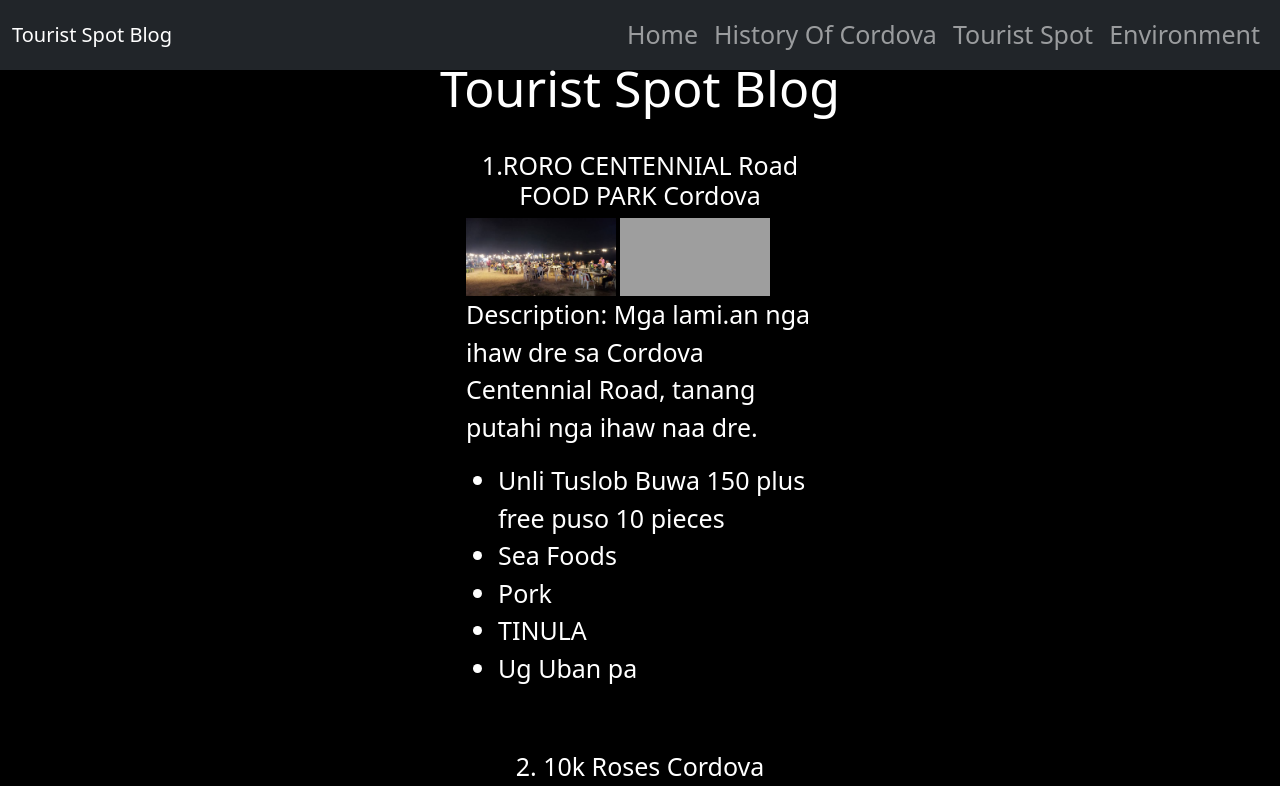
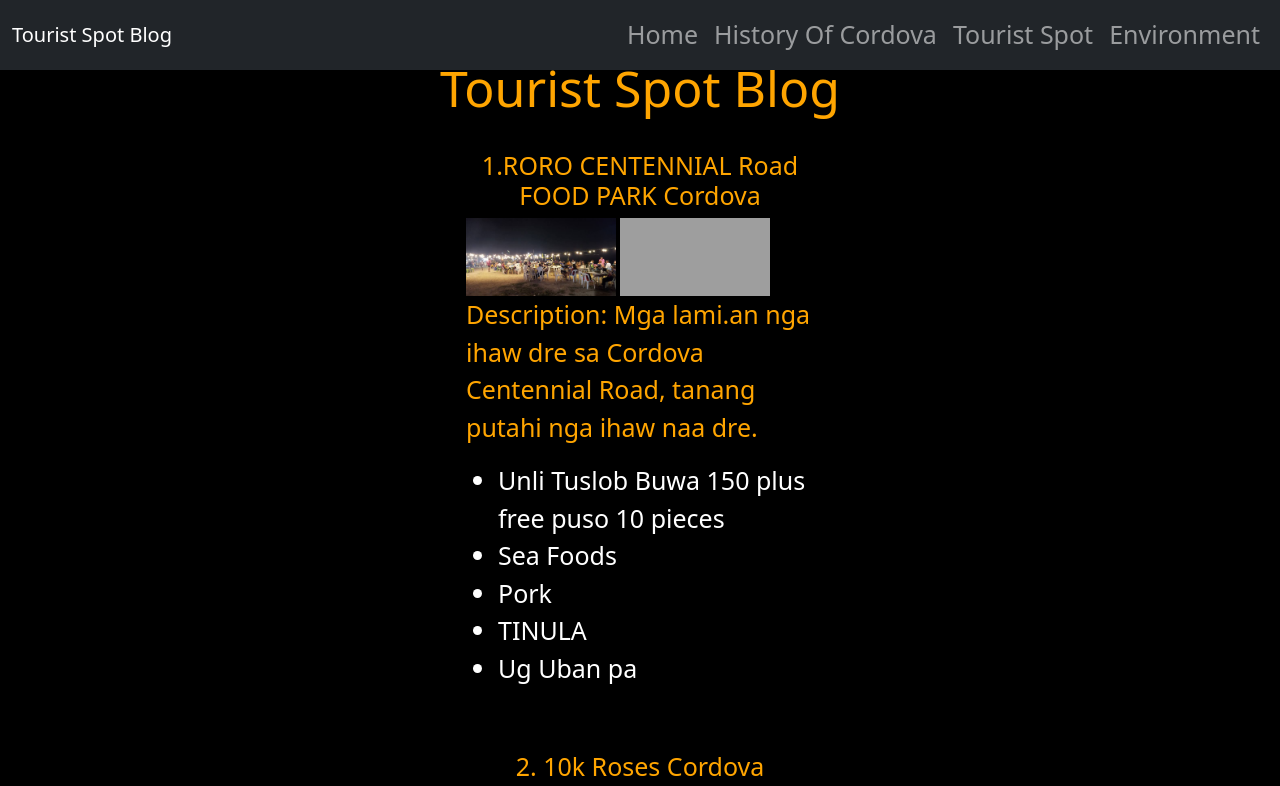
Before and after one commit to francisphi/blog, a plain HTML site: page blog.html in a window 1280 px wide. Shown: the top 786 px of the page. Drawn offline with nearby package versions, Linux system fonts and the light colour scheme; grey boxes are pictures that could not be loaded.

Commit message:
Update blog.css

```diff
--- a/css/blog.css
+++ b/css/blog.css
@@ -58,3 +58,7 @@ img:hover{
 a:hover{
     color:brown;
 }
+
+h1 , h2 , p{
+color:orange;
+}
```
